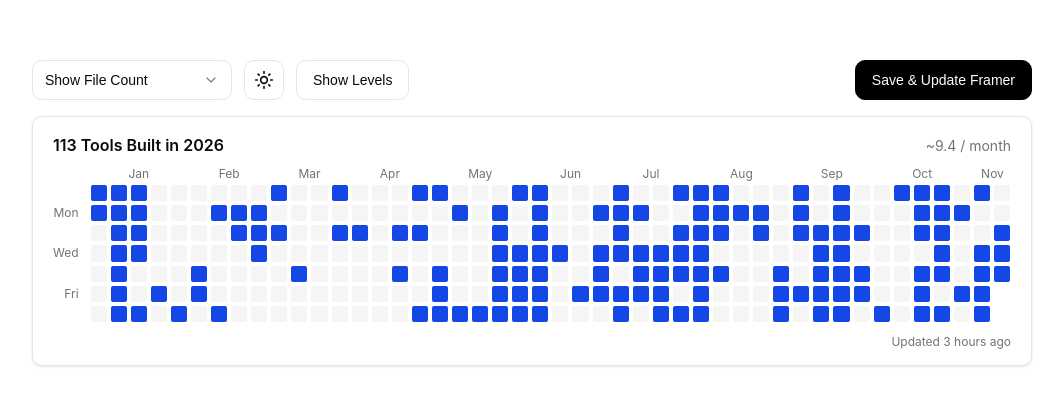
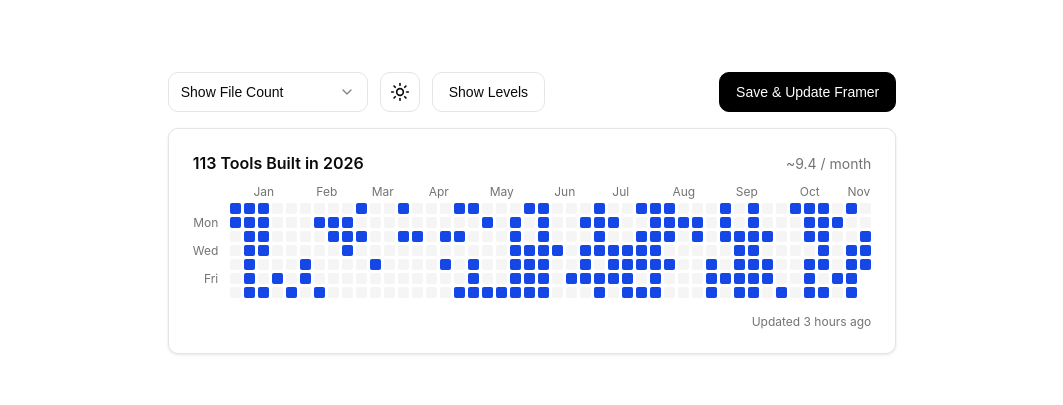
Before and after one commit to divyansh9972/workspace-activity-heatmap, a plain HTML site: page v2/index.html in a window 1280 px wide. Shown: the part 187-592 px from the top of the page, without its empty margins (108-1171 px from the left). Drawn offline with Linux system fonts and the light colour scheme; no server answers.

Commit message:
Restore v5 small square cell sizing and 24px component padding

```diff
--- a/v2/index.html
+++ b/v2/index.html
@@ -4,7 +4,7 @@
     <meta charset="UTF-8">
     <meta name="viewport" content="width=device-width, initial-scale=1.0">
     <title>Workspace Activity Heatmap</title>
-    <link rel="stylesheet" href="styles.css?v=5">
+    <link rel="stylesheet" href="styles.css?v=6">
 </head>
 <body>
     <div class="app-container">
@@ -108,7 +108,7 @@
     <div id="tooltip" class="tooltip hidden"></div>
 
     <!-- Data and Script -->
-    <script src="activity-data.js?v=5"></script>
-    <script src="script.js?v=5"></script>
+    <script src="activity-data.js?v=6"></script>
+    <script src="script.js?v=6"></script>
 </body>
 </html>
--- a/v2/script.js
+++ b/v2/script.js
@@ -133,9 +133,9 @@ document.addEventListener("DOMContentLoaded", () => {
 
     // 'const' in global scope does not attach to 'window', so we reference it directly
     let activeData = typeof heatmapData !== 'undefined' ? heatmapData : { contributions: {}, totalLastYear: 0, totalTools: 0, productionRate: 0, lastUpdated: null };
-    const MIN_CELL_SIZE = 11;
-    const MIN_CELL_GAP = 3;
-    const MAX_CELL_SIZE = 24;
+    const CELL_SIZE = 11;
+    const CELL_GAP = 3;
+    const COL_WIDTH = CELL_SIZE + CELL_GAP;
     const months = ["Jan", "Feb", "Mar", "Apr", "May", "Jun", "Jul", "Aug", "Sep", "Oct", "Nov", "Dec"];
 
     let totalWeeks = 0;
@@ -319,36 +319,20 @@ document.addEventListener("DOMContentLoaded", () => {
         scrollThumb.style.left = `${thumbLeftPct}%`;
     }
 
-    function updateGridLayout(force = false) {
+    function updateGridLayout() {
         if (!gridScroll || totalWeeks <= 0) return;
 
-        const availableWidth = gridScroll.clientWidth;
-        if (availableWidth <= 0) return;
-        if (!force && availableWidth === lastAvailableWidth) return;
-        lastAvailableWidth = availableWidth;
+        const totalGridWidth = totalWeeks * COL_WIDTH - CELL_GAP;
 
-        const minGridWidth = totalWeeks * (MIN_CELL_SIZE + MIN_CELL_GAP) - MIN_CELL_GAP;
-        let cellSize = MIN_CELL_SIZE;
-        let cellGap = MIN_CELL_GAP;
-
-        // Fill container width cleanly on desktop/wide viewports; keep minimum readable size + horizontal scroll on phone
-        if (availableWidth > minGridWidth) {
-            cellGap = Math.max(MIN_CELL_GAP, Math.min(5, Math.round(availableWidth / (totalWeeks * 4.5))));
-            cellSize = Math.min(MAX_CELL_SIZE, (availableWidth - (totalWeeks - 1) * cellGap) / totalWeeks);
-        }
-
-        const colWidth = cellSize + cellGap;
-        const totalGridWidth = totalWeeks * colWidth - cellGap;
-
-        document.documentElement.style.setProperty('--cell-size', `${cellSize}px`);
-        document.documentElement.style.setProperty('--cell-gap', `${cellGap}px`);
+        document.documentElement.style.setProperty('--cell-size', `${CELL_SIZE}px`);
+        document.documentElement.style.setProperty('--cell-gap', `${CELL_GAP}px`);
 
         monthsContainer.style.width = `${totalGridWidth}px`;
         monthLabels.forEach((item, idx) => {
             const nextWeek = idx + 1 < monthLabels.length ? monthLabels[idx + 1].week : totalWeeks;
             const centerWeek = (item.week + nextWeek) / 2;
             const halfLabel = item.el.offsetWidth / 2;
-            const rawLeft = centerWeek * colWidth - cellGap / 2;
+            const rawLeft = centerWeek * COL_WIDTH - CELL_GAP / 2;
             const clampedLeft = Math.max(halfLabel, Math.min(totalGridWidth - halfLabel, rawLeft));
             item.el.style.left = `${clampedLeft}px`;
         });
--- a/v2/styles.css
+++ b/v2/styles.css
@@ -99,7 +99,7 @@ body:not(.local-mode) #save-status {
     display: flex;
     flex-direction: column;
     gap: 16px;
-    width: 100%;
+    width: fit-content;
     max-width: 100%;
     margin: 0 auto;
 }
@@ -263,10 +263,11 @@ body.dark .sun-icon {
     color: var(--card-foreground);
     border: 1px solid var(--border);
     border-radius: var(--radius);
-    padding: 18px 20px 16px 20px;
+    padding: 24px;
     box-shadow: 0 1px 3px rgba(0,0,0,0.1);
-    width: 100%;
+    width: fit-content;
     max-width: 100%;
+    margin: 0 auto;
     overflow: hidden;
 }
 
@@ -398,7 +399,7 @@ body.dark .sun-icon {
     display: flex;
     justify-content: space-between;
     align-items: center;
-    margin-top: 12px;
+    margin-top: 16px;
     font-size: var(--text-xs);
     color: var(--muted-foreground);
 }
@@ -494,18 +495,19 @@ body.dark .sun-icon {
         margin-bottom: 8px;
     }
     .heatmap-container {
-        padding: 14px 14px 12px 14px;
+        width: 100%;
+        padding: 16px;
     }
     .heatmap-header {
         flex-direction: column;
         align-items: flex-start;
-        gap: 2px;
-        margin-bottom: 10px;
+        gap: 4px;
+        margin-bottom: 12px;
     }
     .heatmap-footer {
         flex-wrap: wrap-reverse;
         justify-content: space-between;
-        margin-top: 10px;
+        margin-top: 14px;
         gap: 8px;
     }
     .heatmap-hidden .last-updated {
```
